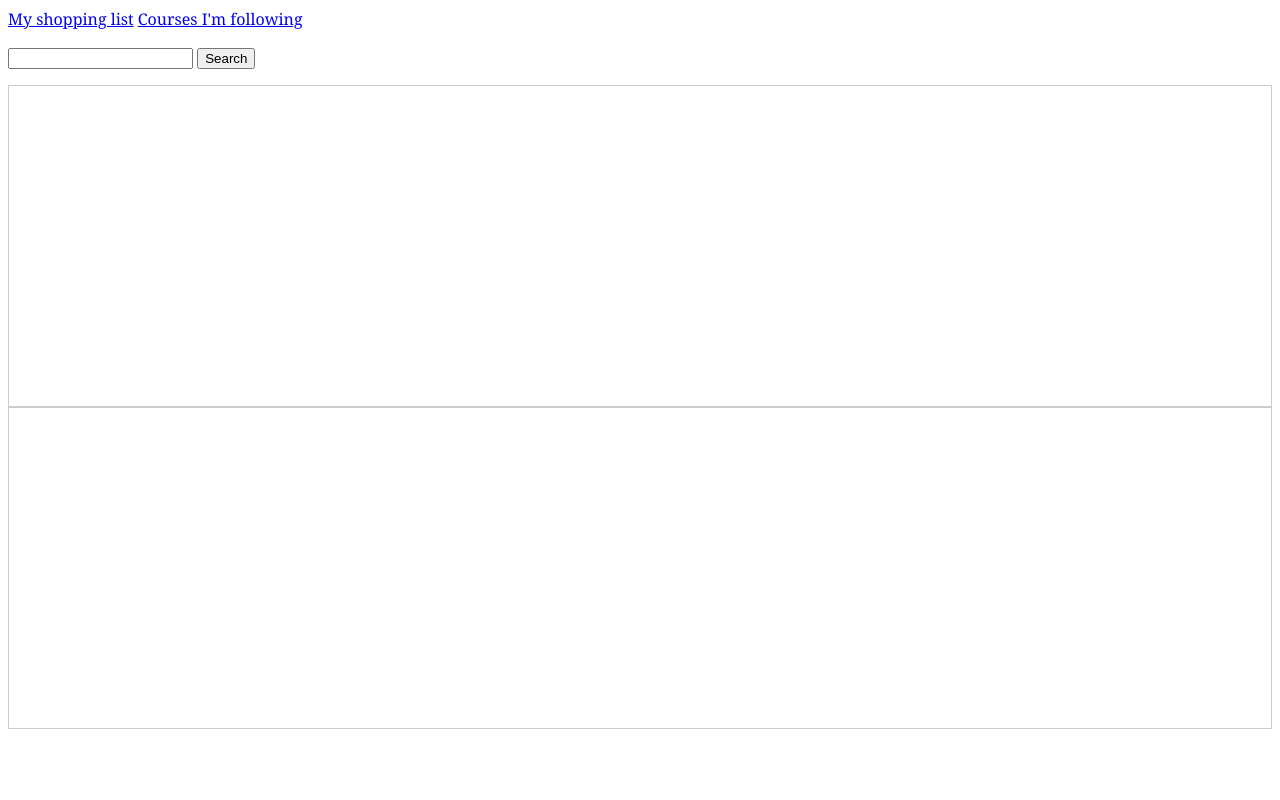
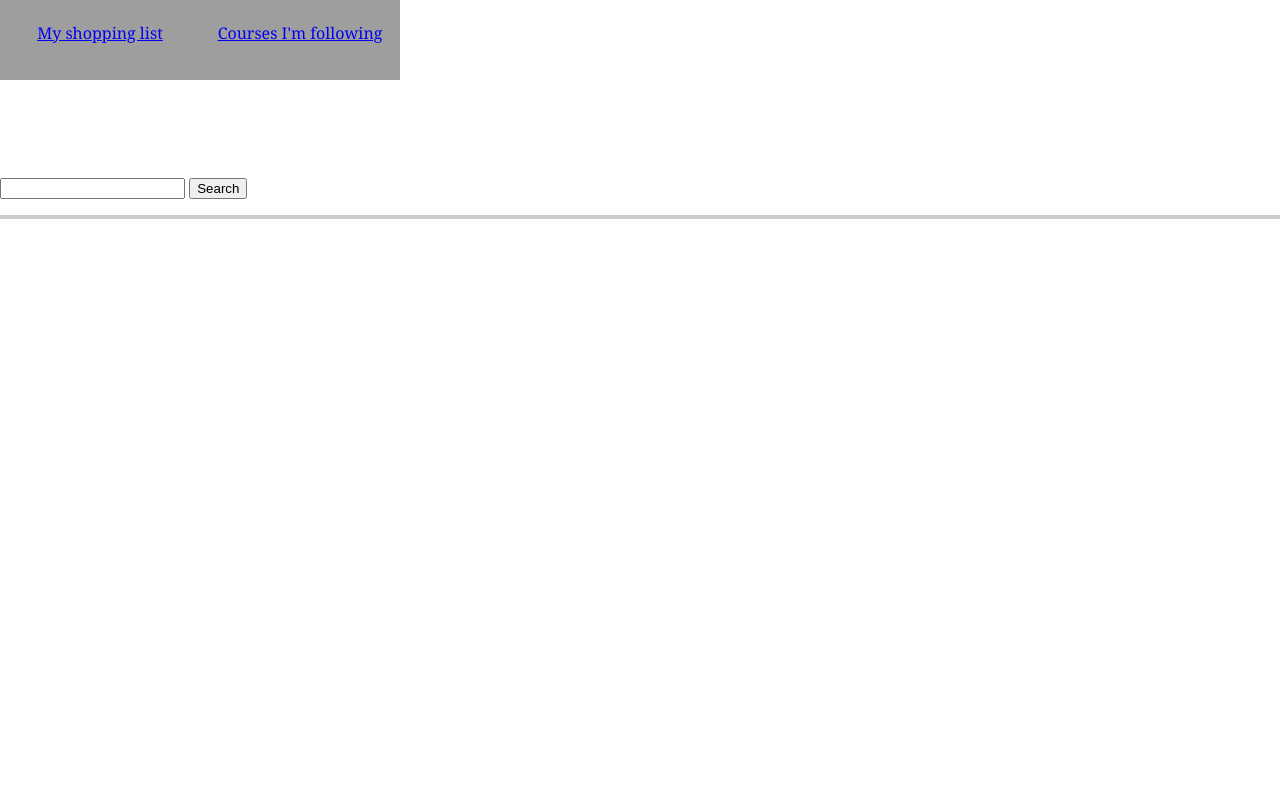
Before and after one commit to svandenhout/UVA-course-shopper, a Rails app: a page that uses app/views/courses/index.html.erb in a window 1280 px wide. Run offline with Rails 7, Linux system fonts and the light colour scheme; data that the repository does not hold is empty; style sheets or scripts are compiled from the project's sources; parts of the project's set-up code (start-up, migrations or seed data) failed here and were passed over; some libraries are stand-ins or nearby versions; grey boxes are pictures that could not be loaded.

Commit message:
css start

```diff
--- a/app/assets/javascripts/courses.js
+++ b/app/assets/javascripts/courses.js
@@ -119,7 +119,6 @@ $(document).ready(function() {
   }
 
   if($(".recently").length !== 0) {
-  	console.log("hallo")
 		for(var i = 0; i < list.recentlylist.length; i++) {
       $(".recently").append(list.recentlylist[i].show)
       $(".recently").append("<h1>" + list.recentlylist[i].name + "</h1>")
@@ -164,10 +163,11 @@ $(document).ready(function() {
     var id = $(this).attr('id');
 
     // content passed through content
-    var name = $(this).parent().find(".name").html();
-    var catalog_number = $(this).parent().find(".catalog_number").html();
-    var staff = $(this).parent().find(".staff").html();
-    var description = $(this).parent().find(".description").html();
+    var name = $(this).parent().parent().find(".name").html();
+    var catalog_number =
+    	$(this).parent().parent().find(".catalog-number").html();
+    var staff = $(this).parent().parent().find(".staff").html();
+    var description = $(this).parent().parent().find(".description").html();
 
     list.addObjectToList({
       type: type,
--- a/app/assets/stylesheets/courses.css.scss
+++ b/app/assets/stylesheets/courses.css.scss
@@ -5,8 +5,16 @@
 $color: #EEEEEE;
 $border-color: #CCCCCC;
 
+html {
+	height: 100%;
+  margin: 0;
+  padding: 0;
+}
+
 body {
-	border-color: $border-color;
+	height: 100%;
+  margin: 0;
+  padding: 0;
 	font-family: georgia;
 }
 
@@ -14,22 +22,33 @@ body {
 	background-color: $color;
 }
 
-.search-block p {
-	width: 100%;
-	line-height: 16px;
-	max-height: 32px;
-	text-overflow: ellipsis;
-	overflow: hidden;
-	background-color: $color;
+/* template css */
+.header {
+	height: 20%;
+}
+
+.header a {
+	display: block;
+	width: 150pt;
+  height: 60pt;
+  float: left;
+	background-image: url('list-button.png');
+  background-size: 150pt 60pt;
+  text-align: center;
+  line-height: 50pt;
+}
+
+.header .shopping {
+	background-image: url('current-list-button.png');
+}
+
+.header .following {
+	background-image: url('current-list-button.png');
 }
 
 /* index page css */
-.index-container {
-  height: 480pt;
-}
-
 .index-container .search {
-  height: 50%;
+  height: 40%;
   border: solid;
   border-width: 1px;
   border-color: $border-color;
@@ -37,9 +56,49 @@ body {
 }
 
 .index-container .recently {
-  height: 50%;
+  height: 40%;
   border: solid;
   border-width: 1px;
   border-color: $border-color;
   overflow: auto;
 }
+
+/* search results */
+.search-block {
+	height: 55pt;
+	border-bottom: solid;
+  border-width: 1px;
+  border-color: $border-color;
+}
+
+.search-block .name {
+	overflow: auto;
+}
+
+.search-block .name h1 {
+	margin: 0;
+	font-size: 16pt;
+  float: left;
+}
+
+.search-block .catalog-number {
+	display: none;
+}
+
+.search-block .staff {
+
+}
+
+.search-block .description {
+	display: none;
+}
+
+.search-block .name .view {
+	float: right;
+  margin: 5pt 10pt 0pt 0pt;
+}
+
+.search-block .name .add {
+	float: right;
+  margin: 5pt 10pt 0pt 0pt;
+}
--- a/app/views/courses/index.html.erb
+++ b/app/views/courses/index.html.erb
@@ -1,4 +1,5 @@
 <div class="index-container">
+	<div class="form">
     <%= form_tag courses_path, method: :get do %>
       <p>
         <%= hidden_field_tag :type, params[:type] %>
@@ -6,17 +7,20 @@
         <%= submit_tag "Search", name: nil %>
       </p>
     <% end %>
+	</div>
 
   <div class="search">
     <% if params[:query] && params[:query] != "" %>
       <% if !@courses.empty? %>
         <% @courses.each do |course| %>
-          <div class="search-block, <%= course.id %>">
-            <div class="name"><h1><%= raw(course.name) %></h1></div>
-              <%= link_to "view", course %>
+          <div class="search-block">
+            <div class="name">
+							<h1><%= raw(course.name) %></h1>
+              <%= link_to "view", course, :class => 'view' %>
               <%= button_tag 'add', :id => course.id, :class => 'add' %>
-            <div class="catalog_number"><%= raw(course.catalog_number) %></div>
+            </div></br>
             <div class="staff"><%= raw(course.staff) %></div>
+ 						<div class="catalog-number"><%= raw(course.catalog_number) %></div>
             <div class="description"><%= raw(course.description) %></div>
           </div>
         <% end %>
--- a/app/views/layouts/application.html.erb
+++ b/app/views/layouts/application.html.erb
@@ -6,18 +6,39 @@
   <%= javascript_include_tag "application" %>
   <%= csrf_meta_tags %>
 </head>
-<body">
+<body>
 
-<% if params[:type] == "shopping" %>
-	<%= link_to "My shopping list", shopping_list_courses_path(:type => "shopping"), :class => "shopping" %>
-	<%= link_to "Courses I'm following",following_list_courses_path(:type => "following") %>
-<% elsif params[:type] == "following" %>
-	<%= link_to "My shopping list", shopping_list_courses_path(:type => "shopping") %>
-	<%= link_to "Courses I'm following",following_list_courses_path(:type => "following"), :class => "following" %>
-<% else %>
-	<%= link_to "My shopping list", shopping_list_courses_path(:type => "shopping") %>
-	<%= link_to "Courses I'm following",following_list_courses_path(:type => "following") %>
-<% end %>
+<div class="header">
+  <% if params[:type] == "shopping" %>
+    <%=
+    	link_to "My shopping list",
+      shopping_list_courses_path(:type => "shopping"),
+      :class => "shopping"
+    %>
+    <%=
+    	link_to "Courses I'm following",
+      following_list_courses_path(:type => "following")
+    %>
+  <% elsif params[:type] == "following" %>
+    <%=
+      link_to "My shopping list",
+      shopping_list_courses_path(:type => "shopping")
+    %>
+    <%= link_to "Courses I'm following",
+      following_list_courses_path(:type => "following"),
+      :class => "following"
+    %>
+  <% else %>
+    <%=
+      link_to "My shopping list",
+      shopping_list_courses_path(:type => "shopping")
+  	%>
+    <%=
+    	link_to "Courses I'm following",
+      following_list_courses_path(:type => "following")
+    %>
+  <% end %>
+</div>
 <%= yield %>
 
 </body>
```
Lines whose indentation alone changed are shown as unchanged.
